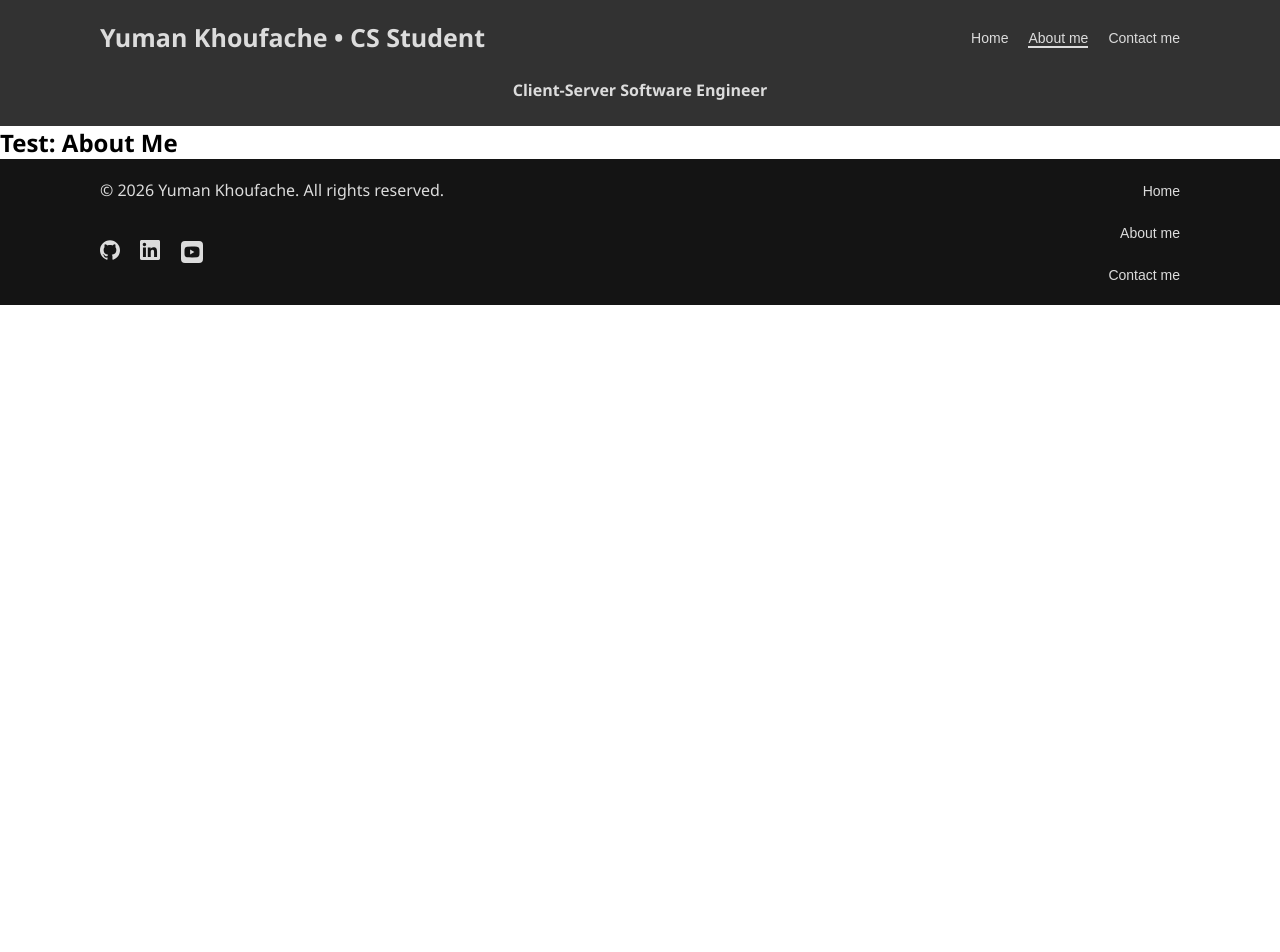
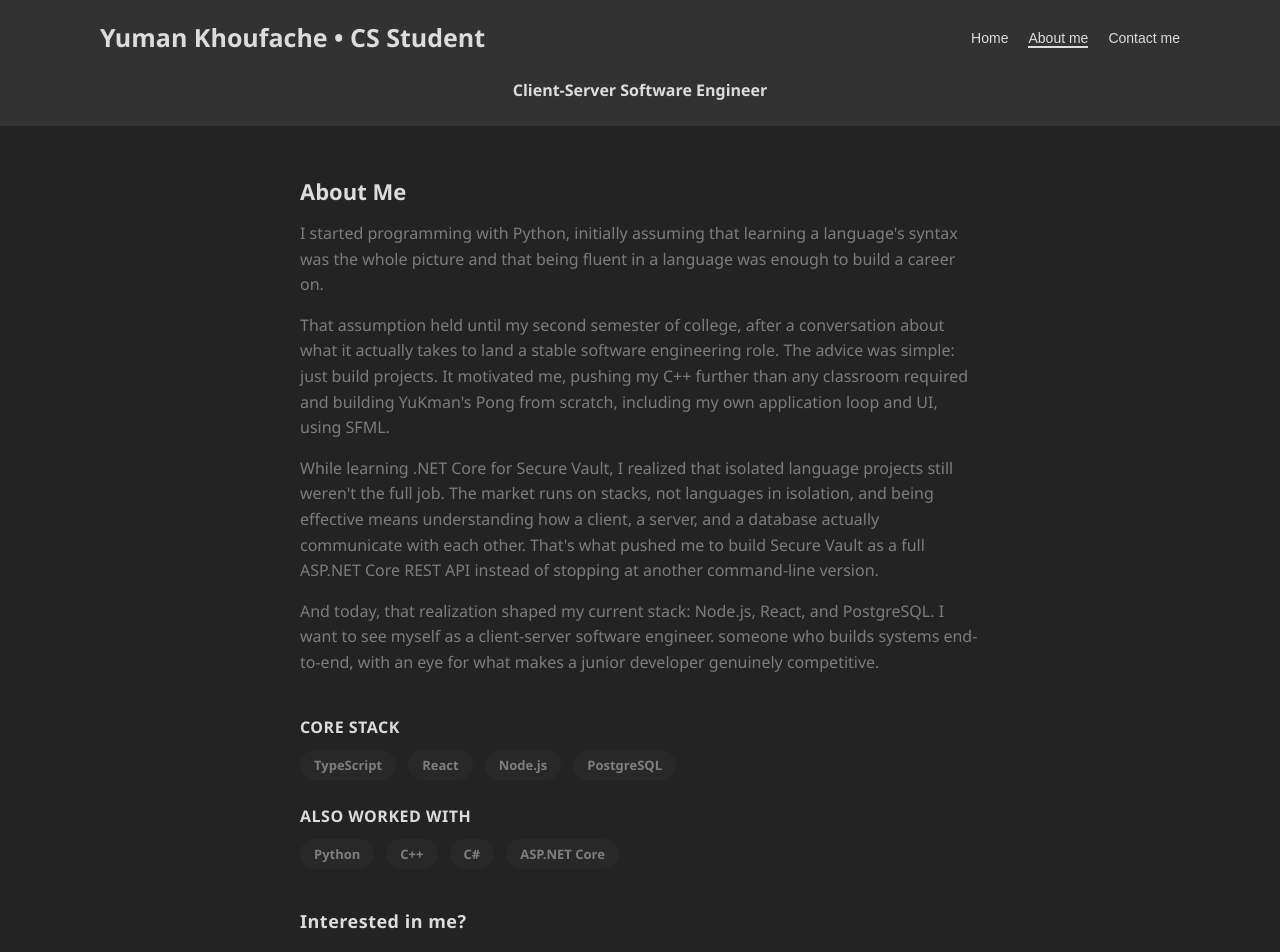
Before and after one commit to YumanKh/Portfolio, a React (Vite) app: page /AboutMe in a window 1280 px wide. Shown: the top 952 px of the page. Before the commit the page ends 800 px from the top, so only its background shows below. Built offline with nearby package versions, Linux system fonts and the light colour scheme.

Commit message:
feat: complete About Me structure

```diff
--- a/src/AboutMe.tsx
+++ b/src/AboutMe.tsx
@@ -1,8 +1,71 @@
+import {Link} from 'react-router-dom'
+
 const AboutMe = () => {
 
     return(
         <>
-          <h2>Test: About Me</h2>
+            <main>
+                <section className="about-showcase">
+                    <div className="about-text">
+                        <h3>About Me</h3>
+                        <p>
+                            I started programming with Python, initially assuming that
+                            learning a language's syntax was the whole picture and that being fluent in a
+                            language was enough to build a career on.
+                        </p>
+                        <p>
+                            That assumption held until my second semester of college, after a conversation
+                            about what it actually takes to land a stable software engineering role. The
+                            advice was simple: just build projects. It motivated me, pushing my C++
+                            further than any classroom required and building YuKman's Pong from scratch,
+                            including my own application loop and UI, using SFML.
+                        </p>
+                        <p>
+                            While learning .NET Core for Secure Vault, I realized that isolated language
+                            projects still weren't the full job. The market runs on stacks, not
+                            languages in isolation, and being effective means understanding how a client,
+                            a server, and a database actually communicate with each other. That's what
+                            pushed me to build Secure Vault as a full ASP.NET Core REST API instead of
+                            stopping at another command-line version.
+                        </p>
+                        <p>
+                            And today, that realization shaped my current stack: Node.js, React, and
+                            PostgreSQL. I want to see myself as a client-server software engineer. someone
+                            who builds systems end-to-end, with an eye for what makes a junior developer
+                            genuinely competitive.
+                        </p>
+                    </div>
+
+                    <div className="about-stack">
+                        <div className="stack-group">
+                            <h4>Core Stack</h4>
+                            <div className="stack-tags">
+                                <span className="project-tag">TypeScript</span>
+                                <span className="project-tag">React</span>
+                                <span className="project-tag">Node.js</span>
+                                <span className="project-tag">PostgreSQL</span>
+                            </div>
+                        </div>
+
+                        <div className="stack-group">
+                            <h4>Also Worked With</h4>
+                            <div className="stack-tags">
+                                <span className="project-tag">Python</span>
+                                <span className="project-tag">C++</span>
+                                <span className="project-tag">C#</span>
+                                <span className="project-tag">ASP.NET Core</span>
+                            </div>
+                        </div>
+                    </div>
+
+                    <div className="contact">
+                        <h4>Interested in me?</h4>
+                        <Link to= '/ContactMe'>
+                            <button className="contact-me-button">Contact me</button>
+                        </Link>
+                    </div>
+                </section>
+            </main>
         </>
     )
 }
--- a/src/index.css
+++ b/src/index.css
@@ -248,4 +248,86 @@ main {
     .project-link:hover {
         text-decoration: underline;
     }
+
+    .about-showcase {
+    display: flex;
+    flex-direction: column;
+    gap: 40px;
+    width: 100%;
+    }
+
+    .about-text {
+        display: flex;
+        flex-direction: column;
+        gap: 15px;
+    }
+
+    .about-text h3 {
+        font-size: 22px;
+    }
+
+    .about-text p {
+        width: 100%;
+        max-width: 700px;
+        color: var(--text-muted);
+        line-height: 1.6;
+    }
+
+    .about-stack h4 {
+        font-size: 18px;
+        margin-bottom: 15px;
+    }
+
+    .stack-tags {
+        display: flex;
+        flex-wrap: wrap;
+        gap: 12px;
+    }
+
+    .stack-tags .project-tag {
+        padding: 6px 14px;
+        background-color: var(--card-bg);
+        border-radius: 20px;
+        text-transform: none;
+        letter-spacing: normal;
+        color: var(--text-muted);
+        font-weight: bold;
+    }
+
+    .about-stack {
+    display: flex;
+    flex-direction: column;
+    gap: 25px;
+    }
+
+    .stack-group h4 {
+        color: var(--text);
+        font-size: 16px;
+        margin-bottom: 12px;
+        text-transform: uppercase;
+        letter-spacing: 0.5px;
+    }
+
+    .contact h4 {
+        color: var(--text);
+        font-size: 18px;
+        margin-bottom: 12px;
+        letter-spacing: 0.5px;
+    }
+
+    .contact .contact-me-button{
+        margin-top: 20px;
+        background-color: var(--header-bg);
+        color: var(--text);
+        font-size: 18px;
+        padding: 6px 14px;
+        border-color: transparent;
+        border-radius: 20px;
+        transition: box-shadow 0.3s ease, transform 0.5s ease;
+    }
+
+    .contact .contact-me-button:hover {
+        box-shadow: 1px 1px 0px black;
+        transform: translate(-1px, -1px);
+    }
 }
```
